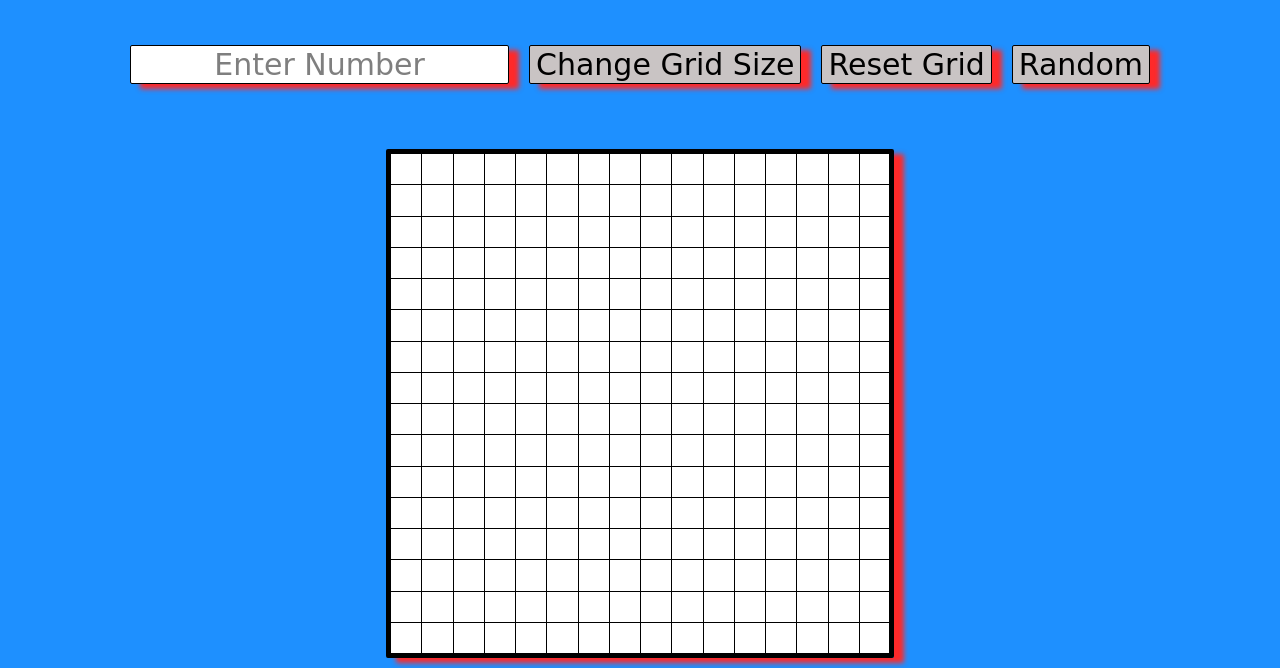
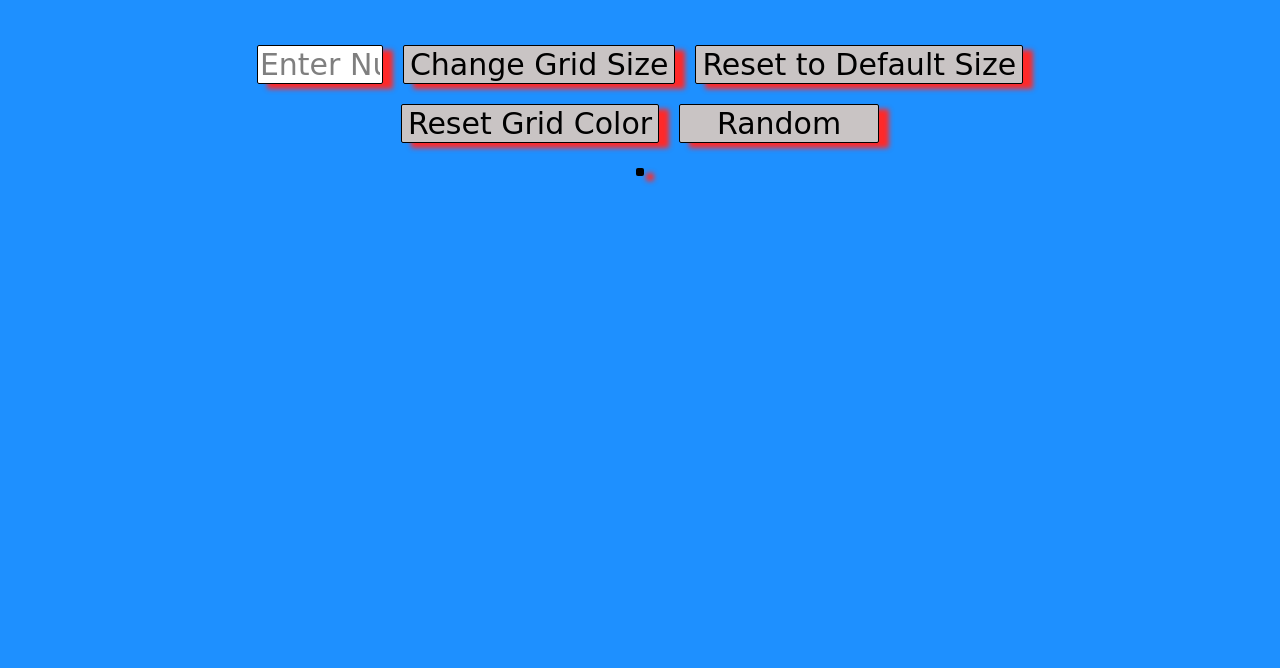
Before and after one commit to tdth03/etch, a plain HTML site: page index.html in a window 1280 px wide. Both pictures are taken after a click on the button "Change Grid Size". Shown: the part 160-828 px from the top of the page. After the commit the page ends 800 px from the top, so only its background shows below. Drawn offline with Linux system fonts and the light colour scheme; a web font is replaced by a local one.

Commit message:
Added function to change grid size based on user input. Runs based on click event listener and Enter keyup event listener. Added reset to default size button and reorganized Button Layout in HTML.

```diff
--- a/index.html
+++ b/index.html
@@ -16,7 +16,11 @@
     <div class = area-input>
         <input class="input" value="Enter Number" onfocus="this.value = this.value=='Enter Number'?'':this.value;" onblur="this.value = this.value==''?'Enter Number':this.value;">
         <button class="button" id="grid-size">Change Grid Size</button>
-        <button class="button" id="reset">Reset Grid</button>
+        <button class = "button" id = "default-button">Reset to Default Size</button>
+
+    </div>
+    <div class = "default">
+        <button class="button" id="reset">Reset Grid Color</button>
         <button class="button" id="color">Random</button>
     </div>
     <div id="dad"><div id="container"></div></div>
--- a/scripts.js
+++ b/scripts.js
@@ -2,20 +2,33 @@ const grid = document.querySelector('#container');
 const resetBtn = document.getElementById('reset');
 const gridSizeBtn = document.getElementById('grid-size');
 const colorChangeBtn = document.querySelector('#color');
+const gridSizeInput = document.querySelector('.input');
 let changeText = document.querySelector("#color");
 const maxWidth = 500;
 
 
-
+/*Event Listeners for creating the default grid on page load, reset the board to all white background on reset button click, change color on color change click, change grid size on grid size button click,
+and change grid size on Enter key usage within grid size input field. */
 window.addEventListener("load", createDefaultGrid);
 resetBtn.addEventListener("click", resetBoard);
 colorChangeBtn.addEventListener("click", changeColor);
+gridSizeBtn.addEventListener("click", changeGrid);
+gridSizeInput.addEventListener("keyup", function(event) {
+    if (event.keyCode === 13) {
+        event.preventDefault();
+        gridSizeBtn.click();
+    }
+});
 
 
+/* Creates Default 16X16 grid, with a mouseover trail color of Black*/
 function createDefaultGrid() {
     createCells(16);
     grid.addEventListener("mouseover", blackColor);
 }
+
+/*Creates the actual cells based on input 'n'. First loop creates n row divs. For each row, the second loop creates n box divs and appends them to that row, continuing when all n rows have n boxes each.
+The size of the boxes is applied by dividing n into the constant maxWidth of 500, defined above, adding the pixel unit. */
 
 function createCells(n) {
     for (let i = 0; i < n; i++) {
@@ -35,6 +48,19 @@ function createCells(n) {
     }
 }
 
+/*Take value of input field, store it in a variable, and run createCells function from above to create a new grid based on user input. */
+function changeGrid() {
+    newGridSize = gridSizeInput.value;
+    if (newGridSize > 50) {
+        alert ("Please Pick a Number 50 or Below");
+    } else {
+        while (grid.lastElementChild) {
+            grid.removeChild(grid.lastElementChild);
+        } createCells(newGridSize);
+    }
+}
+
+/*Generates 3 random numbers to append to an rbg value to create a random color, take that random color, and set it as the background color for the target.*/
 function randomColor(e) {
     const color1 = Math.floor(Math.random() * 256);
     const color2 = Math.floor(Math.random() * 256);
@@ -42,10 +68,12 @@ function randomColor(e) {
     e.target.style.backgroundColor = `rgb(${color1}, ${color2}, ${color3})`;
 }
 
+/*Sets the target background color to Black*/
 function blackColor(e) {
     e.target.style.backgroundColor = "black";
 }
 
+/*Changes the inner text of the Color Selector Button depending on the current inner text. Adds the event listener for randomColor in order to switch the mouseover trail between colors.*/
 function changeColor() {
     if (changeText.innerText === "Random") {
     changeText.innerText = "Black";
@@ -57,6 +85,8 @@ function changeColor() {
 }
 }
 
+/*Changes inner text of Color Selecton Button back to default "Random". Removes the random color event listener and adds the black color even listener.
+Changes the background color for all boxes back to default white. */
 function resetBoard() {
     console.log("n");
     changeText.innerText = "Random";
--- a/styles.css
+++ b/styles.css
@@ -53,8 +53,15 @@ body {
   display: flex;
   justify-content: center;
   align-items: center;
-  margin: 50px 0 50px 0;
+  margin: 50px 0 0px 0;
   }
+
+.default {
+  display: flex;
+  justify-content: center;
+  align-items: center;
+  margin: 10px 0 10px 0;
+}
 
 #dad {
   display: flex;
@@ -74,6 +81,7 @@ body {
 
 .button {
   background-color: rgb(201, 196, 196);
+  min-width: 200px;
   }
 
 .button:hover {
@@ -93,6 +101,7 @@ body {
 .input {
   color: rgba(0, 0, 0, 0.5);
   text-align: center;
+  max-width: 120px;
   }
 
 .input:focus {
```
